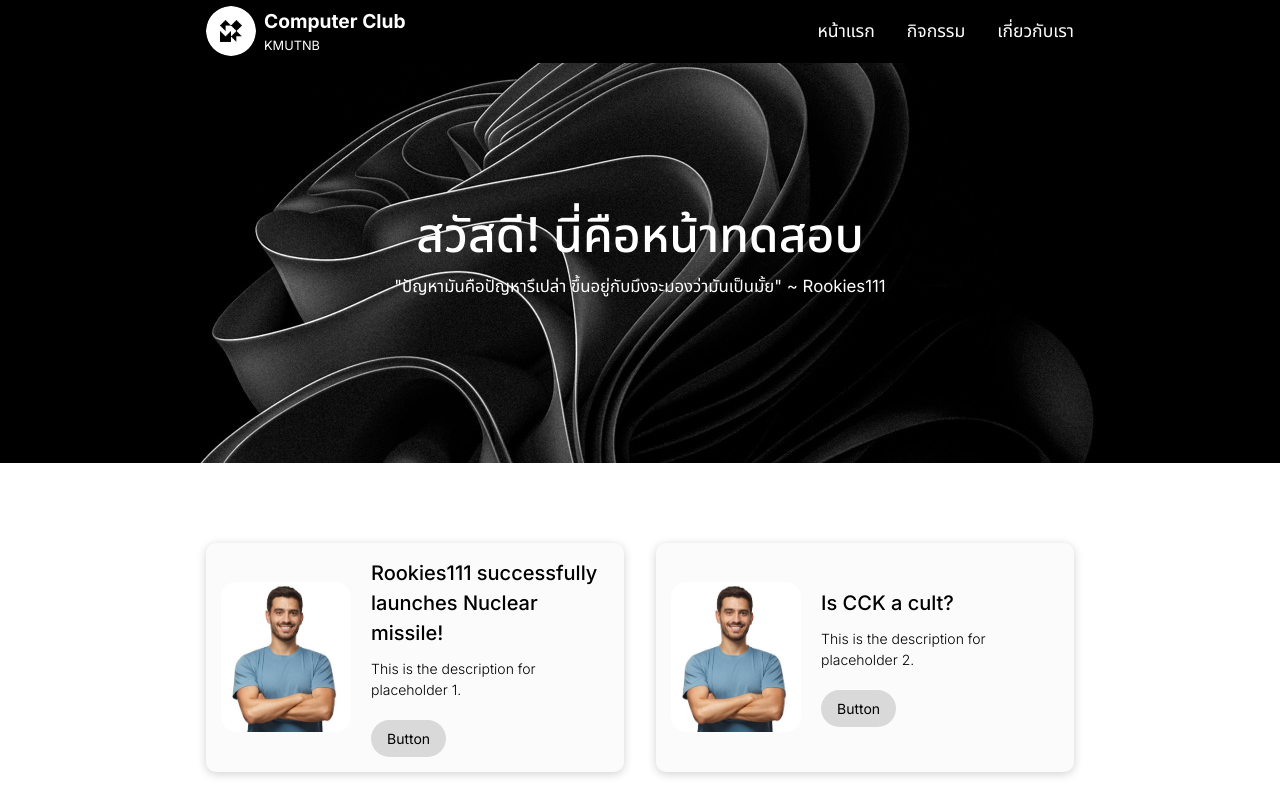
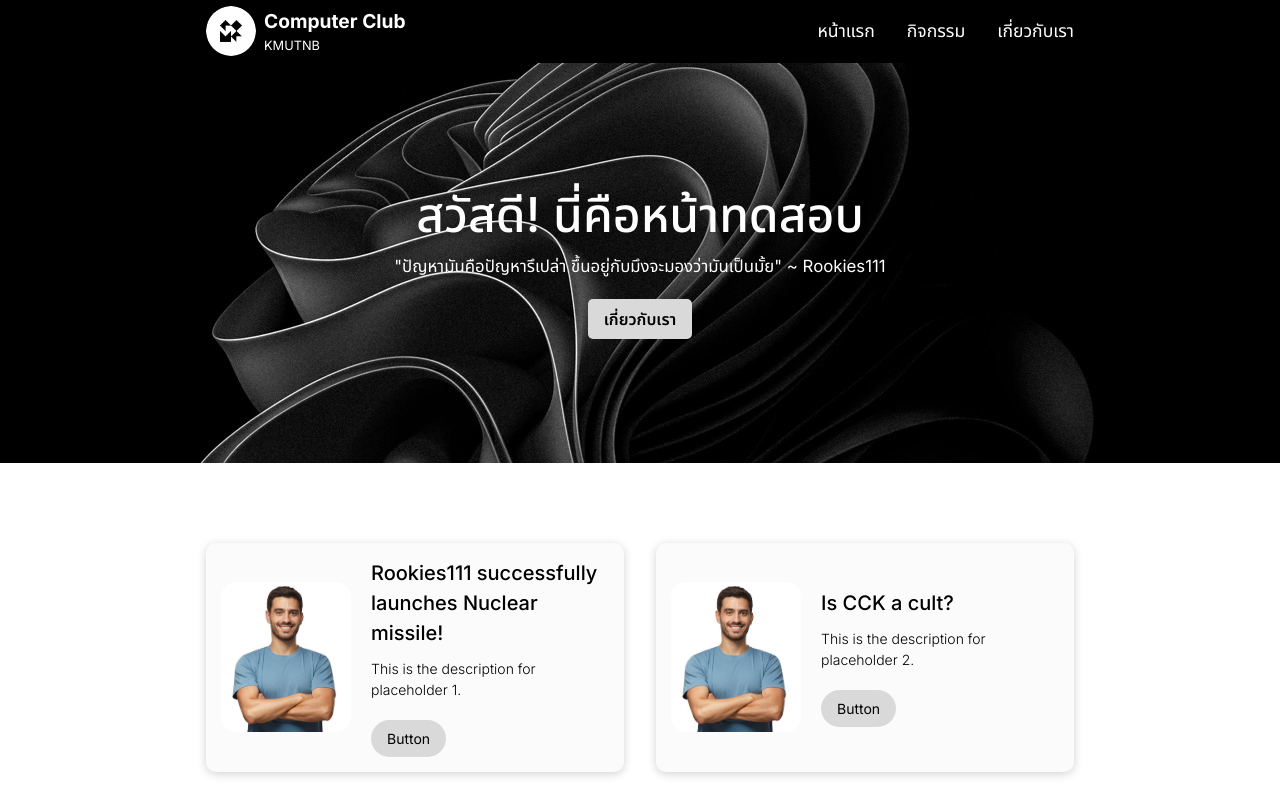
Before and after one commit to buratud/cck-website, a Next.js app in the folder web/: page /testpage in a window 1280 px wide. Shown: the top 800 px of the page. Built offline with nearby package versions, Linux system fonts and the light colour scheme.

Commit message:
change header text

```diff
--- a/web/src/app/layout.tsx
+++ b/web/src/app/layout.tsx
@@ -3,8 +3,8 @@ import { inter, notoSansThai } from '@/app/ui/fonts';
 import '@/app/global.css';
 
 export const metadata: Metadata = {
-  title: "Create Next App",
-  description: "Generated by create next app",
+  title: "Computer Club KMUTNB",
+  description: "© 2024-2025 Computer Club KMUTNB, All rights reserved.",
 };
 
 export default function RootLayout({
--- a/web/src/app/testpage/page.tsx
+++ b/web/src/app/testpage/page.tsx
@@ -14,7 +14,7 @@ export default function Home() {
       <PageCover
         title="สวัสดี! นี่คือหน้าทดสอบ"
         subtitle='"ปัญหามันคือปัญหารึเปล่า ขึ้นอยู่กับมึงจะมองว่ามันเป็นมั้ย" ~ Rookies111'
-        showButton={false}
+        showButton={true}
       />
 
       <div className={styles.pageContainer}>
```
